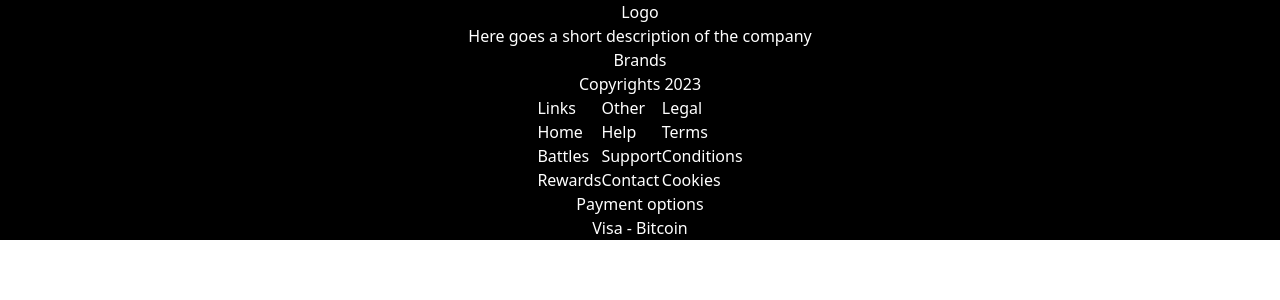
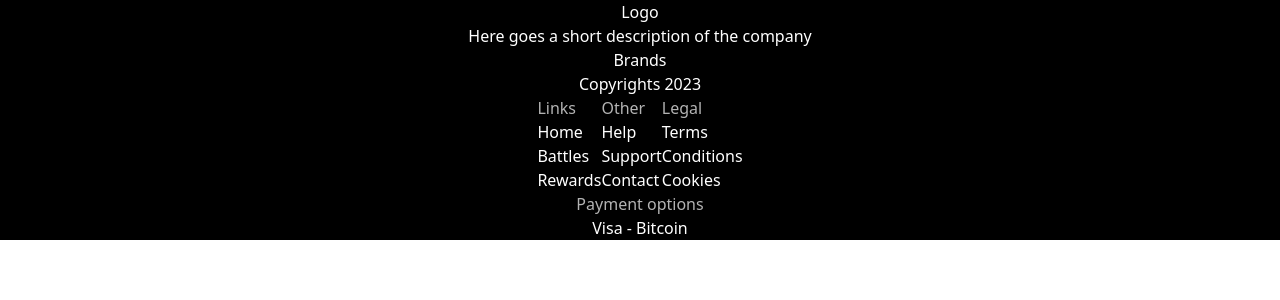
Before and after one commit to juandelacruz23/infinitro-assessment, a React (Vite) app: page / in a window 1280 px wide. Shown: the top 300 px of the page. Built offline with nearby package versions, Linux system fonts and the light colour scheme.

Commit message:
Add styles for h3

```diff
--- a/src/Landing/Footer/Footer.tsx
+++ b/src/Landing/Footer/Footer.tsx
@@ -1,4 +1,5 @@
 import Link from "../../common/Link";
+import Title3 from "../../common/Title3";
 
 const Footer = () => {
   return (
@@ -9,26 +10,26 @@ const Footer = () => {
       <p>Copyrights 2023</p>
       <nav className="flex">
         <ul>
-          <li>Links</li>
+          <li><Title3>Links</Title3></li>
           <li><Link>Home</Link></li>
           <li><Link>Battles</Link></li>
           <li><Link>Rewards</Link></li>
         </ul>
         <ul>
-          <li>Other</li>
+          <li><Title3>Other</Title3></li>
           <li><Link>Help</Link></li>
           <li><Link>Support</Link></li>
           <li><Link>Contact</Link></li>
         </ul>
         <ul>
-          <li>Legal</li>
+          <li><Title3>Legal</Title3></li>
           <li><Link>Terms</Link></li>
           <li><Link>Conditions</Link></li>
           <li><Link>Cookies</Link></li>
         </ul>
       </nav>
       <div>
-        <h3 className="text-center">Payment options</h3>
+        <Title3 alignment="center">Payment options</Title3>
         <div className="text-center">
           Visa - Bitcoin
         </div>
--- /dev/null
+++ b/src/common/Title3.tsx
@@ -0,0 +1,18 @@
+import classNames from "classnames";
+import { FC } from "react";
+
+interface Title3Props {
+  children: string;
+  alignment?: "center";
+}
+
+const Title3: FC<Title3Props> = ({ children, alignment }) => {
+  const className = classNames("opacity-70", alignment && `text-${alignment}`)
+  return (
+    <h3 className={className}>
+      {children}
+    </h3>
+  );
+};
+
+export default Title3;
```
